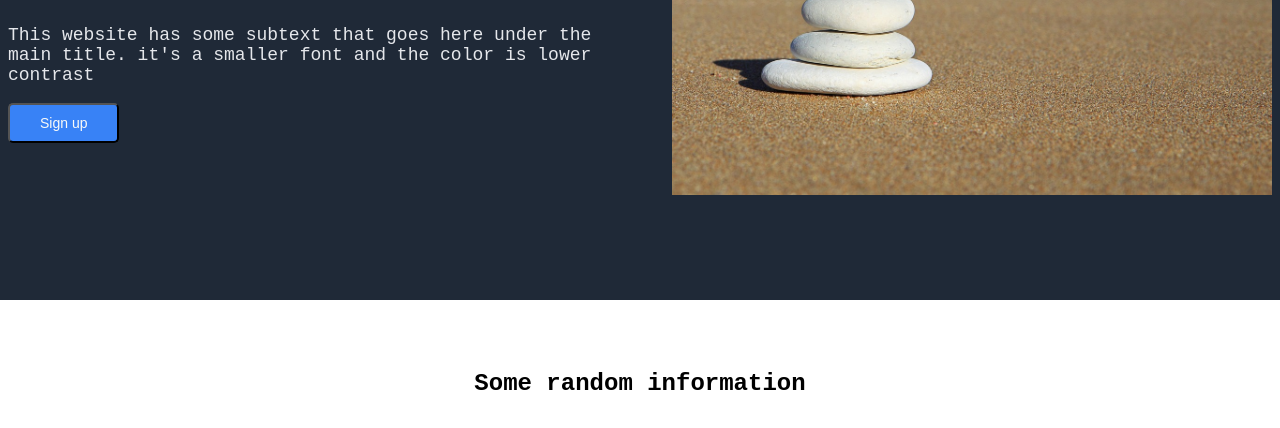
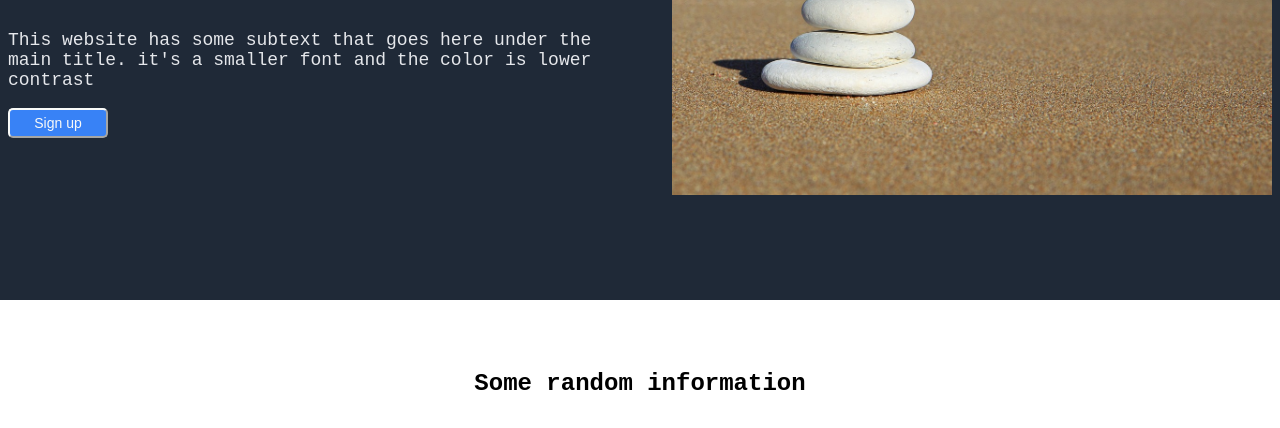
Before and after one commit to ricocebu/odin-landing-page, a plain HTML site: page index.html in a window 1280 px wide. Shown: the part 372-800 px from the top of the page. Drawn offline with Linux system fonts and the light colour scheme.

Commit message:
Edit hero sign up button

```diff
--- a/style.css
+++ b/style.css
@@ -73,7 +73,10 @@ a:hover {
     color: #f9faf8;
     font-size: 14px;
     border-radius: 5px;
-    padding: 10px 30px;
+    width: 100px;
+    height: 30px;
+    border-color: #f9faf8;
+    border
 }
 
 /* FIRST CONTENT */
```
